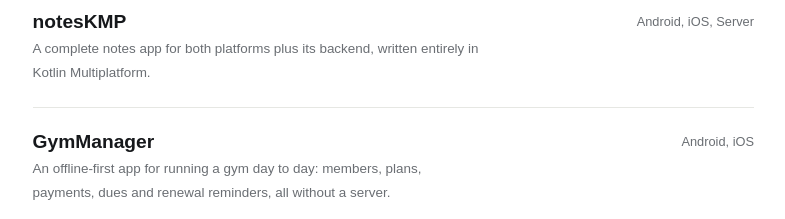
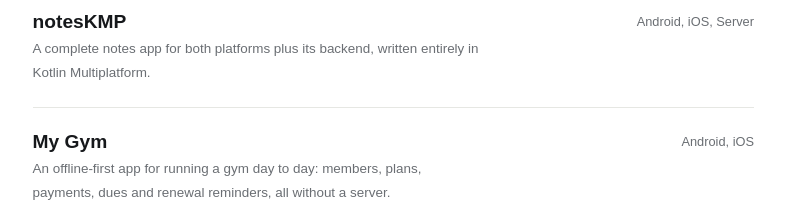
Before and after one commit to 1-harshr/1-harshr.github.io, a Next.js app: page / in a window 1280 px wide. Shown: the part 1960-2179 px from the top of the page, without its empty margins (428-1213 px from the left). Built offline with nearby package versions, Linux system fonts and the light colour scheme; no server answers; a web font is replaced by a local one.

Commit message:
rename gym manager to mygym

```diff
--- a/content/site.ts
+++ b/content/site.ts
@@ -99,7 +99,7 @@ export const projects: Project[] = [
       "A complete notes app for both platforms plus its backend, written entirely in Kotlin Multiplatform.",
   },
   {
-    name: "GymManager",
+    name: "My Gym",
     repo: `${gh}/GymManager`,
     platforms: "Android, iOS",
     description:
```
